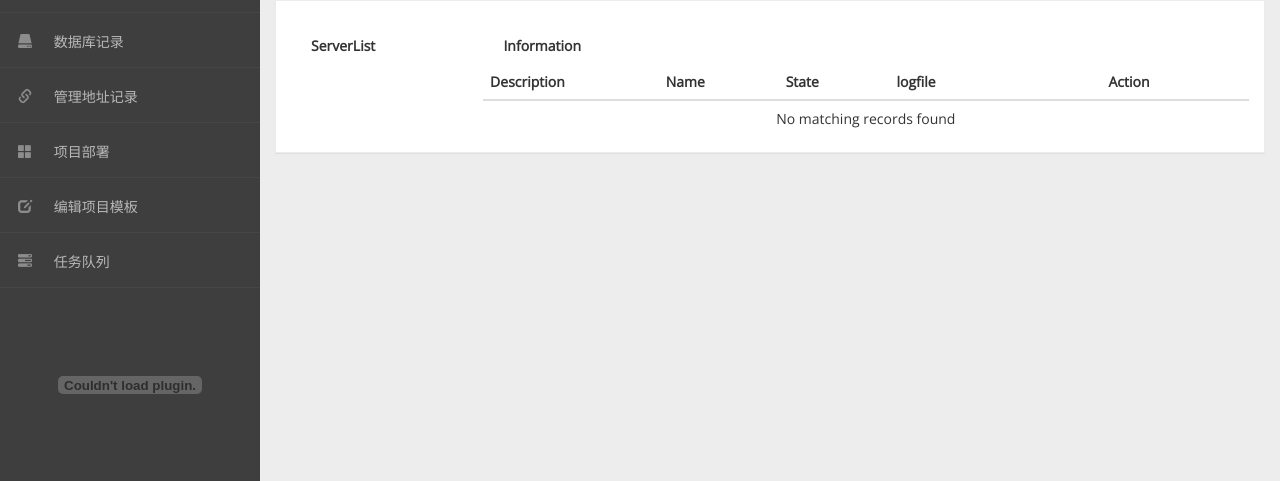
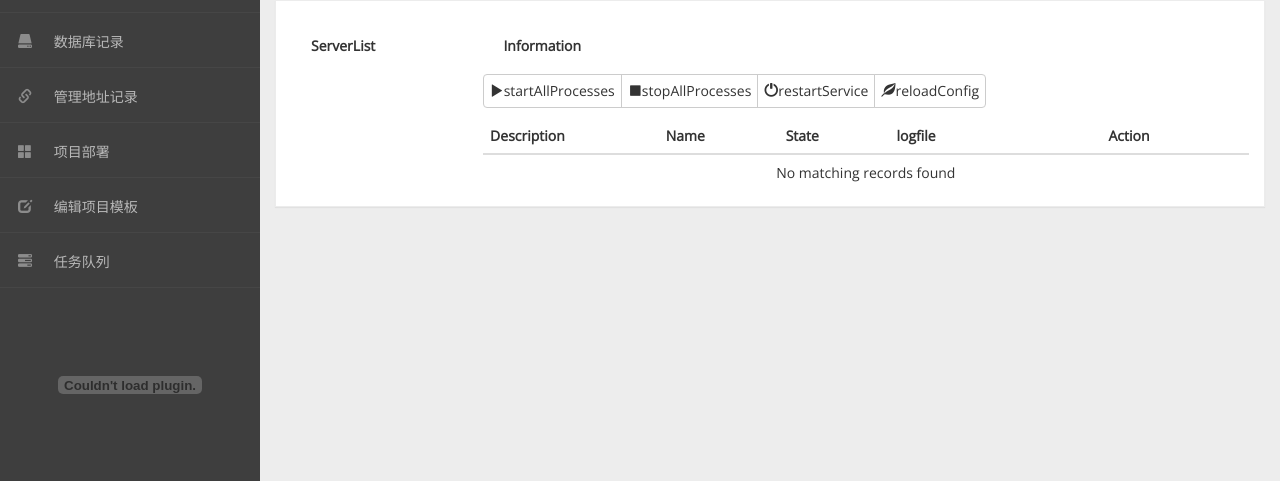
Before and after one commit to d270624/PassAdmin, a Django app: template templates/supervisor.html in a window 1280 px wide. Shown: the part 122-603 px from the top of the page. Run offline with Django 3.2, Linux system fonts and the light colour scheme; the template is opened without the code that fills it, so the values that code supplies are empty; parts of the project's set-up code (start-up, migrations or seed data) failed here and were passed over; some libraries are stand-ins or nearby versions.

Commit message:
为supervisor添加启动重启等命令

```diff
--- a/static/js/supervisor.js
+++ b/static/js/supervisor.js
@@ -32,7 +32,7 @@
         sortOrder: "desc",
         pageList: "[10, 25, 50, 100, All]",
         search: false,
-
+        toolbar: "#toolbar",
         columns: [{
             field: 'description',
             title: 'Description',
@@ -123,3 +123,24 @@
 $('#databaseModal').on('hide.bs.modal', function () {
     location.reload();
 });
+
+$('#startAllProcesses').click(function () {
+    let arr = $('#tree').treeview('getSelected');
+    let id = arr[0].id;
+    window.open("/super?id=" + id + "&action=startAllProcesses",'_self')
+});
+$('#stopAllProcesses').click(function () {
+    let arr = $('#tree').treeview('getSelected');
+    let id = arr[0].id;
+    window.open("/super?id=" + id + "&action=stopAllProcesses",'_self')
+});
+$('#restartService').click(function () {
+    let arr = $('#tree').treeview('getSelected');
+    let id = arr[0].id;
+    window.open("/super?id=" + id + "&action=restartService",'_self')
+});
+$('#reloadConfig').click(function () {
+    let arr = $('#tree').treeview('getSelected');
+    let id = arr[0].id;
+    window.open("/super?id=" + id + "&action=reloadConfig",'_self')
+});
--- a/templates/supervisor.html
+++ b/templates/supervisor.html
@@ -59,6 +59,20 @@
         </div>
     </div>
     </div>
+    <div id="toolbar" class="btn-group">
+        <button id="startAllProcesses" type="button" class="btn btn-default">
+            <span class="glyphicon glyphicon-play" aria-hidden="true"></span>startAllProcesses
+        </button>
+        <button id="stopAllProcesses" type="button" class="btn btn-default">
+            <span class="glyphicon glyphicon-stop" aria-hidden="true"></span>stopAllProcesses
+        </button>
+        <button id="restartService" type="button" class="btn btn-default">
+            <span class="glyphicon glyphicon-off" aria-hidden="true"></span>restartService
+        </button>
+        <button id="reloadConfig" type="button" class="btn btn-default">
+            <span class="glyphicon glyphicon-leaf" aria-hidden="true"></span>reloadConfig
+        </button>
+    </div>
 {% endblock %}
 {% block js %}
     <script src="/static/assets/js/jquery-1.10.2.js"></script>
```
Also changed, not shown: index/supervisors.py (+22 -16 lines), index/views.py (+28 -0 lines).
